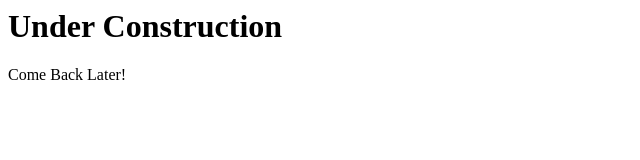
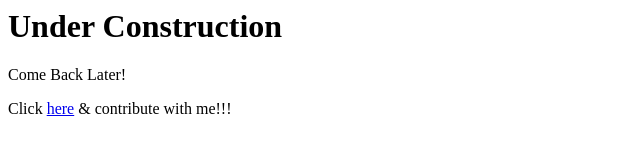
Before and after one commit to CanadaOS/CanadaOS.github.io, a plain HTML site: page index.html in a window 1280 px wide. Shown: the whole page, without its empty margins (0-640 px from the left). Drawn offline with Linux system fonts and the light colour scheme.

Commit message:
Update index.html

```diff
--- a/index.html
+++ b/index.html
@@ -5,5 +5,6 @@
   <body>
     <h1>Under Construction</h1>
     <p>Come Back Later!</p>
+    Click <a href="https://github.com/CanadaOS/CanadaOS.github.io">here</a> & contribute with me!!!
   </body>
 </html>
```
